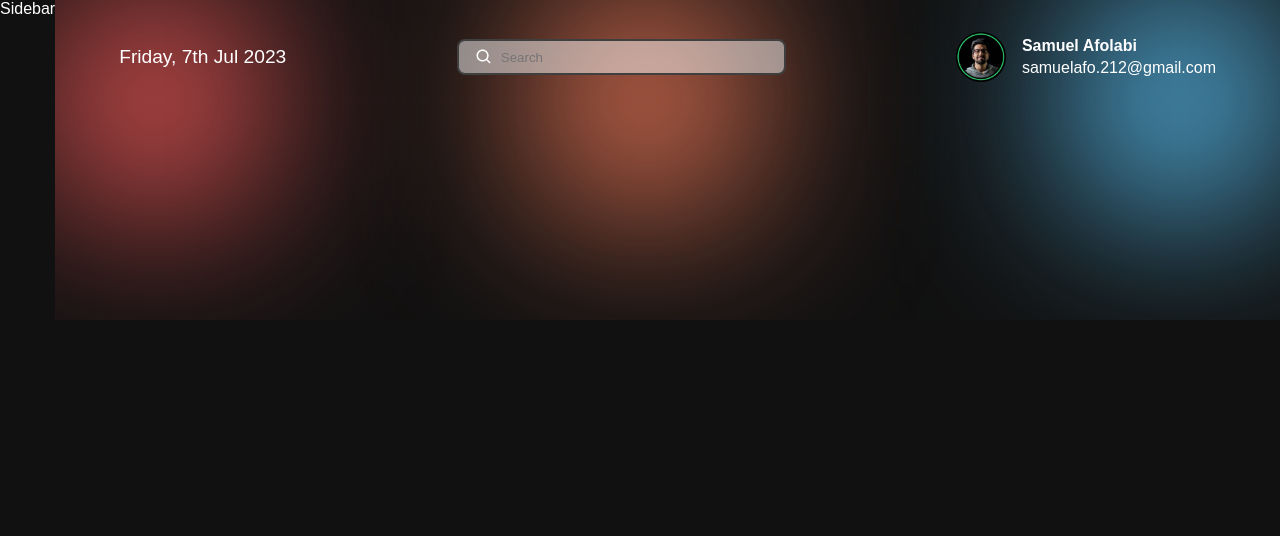
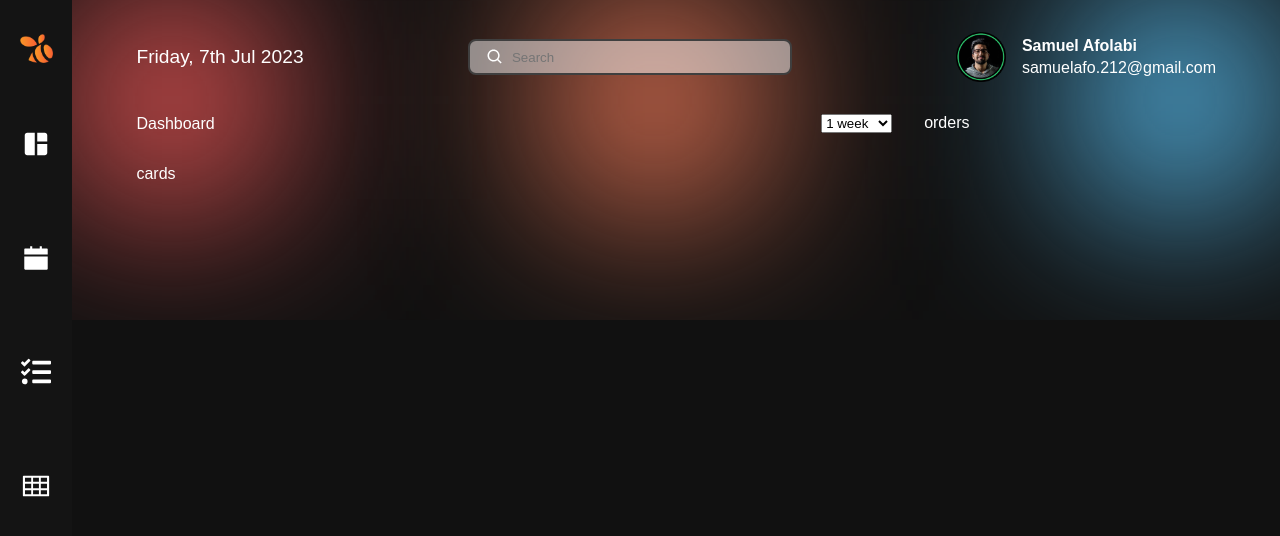
Before and after one commit to Sammy212/task-hive, a React (Vite) app: page /dasboard in a window 1280 px wide. Shown: the top 536 px of the page. Built offline with nearby package versions, Linux system fonts and the light colour scheme.

Commit message:
added dashboard layout

```diff
--- a/src/components/Layout/Layout.jsx
+++ b/src/components/Layout/Layout.jsx
@@ -1,11 +1,19 @@
 import moment from "moment/moment";
 import css from "./Layout.module.css";
 import { BiSearch } from "react-icons/bi";
+import Sidebar from "../Sidebar/Sidebar";
+import { Navigate, Outlet, useLocation } from "react-router-dom";
 
 const Layout = () => {
+    const { pathname } = useLocation()
+
   return (
     <div className={css.container}>
-        <div>Sidebar</div>
+        <Sidebar/>
+
+
+        {/* Make the dashboard as default Route */}
+        {pathname === "/" && <Navigate to="/dasboard"/>}
 
         <div className={css.dashboard}>
             <div className={css.topBaseGradients}>
@@ -15,7 +23,9 @@ const Layout = () => {
             </div>
 
             <div className={css.header}>
-                <span>{moment().format("dddd, Do MMM YYYY")}</span>
+                <span>
+                    {moment().format("dddd, Do MMM YYYY")}
+                </span>
 
                 <div className={css.searchBar}>
                     <BiSearch size={20}/>
@@ -32,6 +42,12 @@ const Layout = () => {
                     </div>
                 </div>
             </div>
+
+
+            <div className={css.content}>
+                <Outlet/>
+            </div>
+
         </div>
     </div>
   )
--- /dev/null
+++ b/src/components/Sidebar/Sidebar.jsx
@@ -0,0 +1,34 @@
+import css from "./Sidebar.module.css";
+import { NavLink } from "react-router-dom";
+
+import { MdSpaceDashboard } from "react-icons/md";
+import { AiFillCalendar, AiOutlineTable } from "react-icons/ai";
+import { FaTasks } from "react-icons/fa";
+
+const Sidebar = () => {
+  return (
+    <div className={css.container}>
+        <img src="./logo.png" alt="logo" className={css.logo} />
+
+        <div className={css.menu}>
+            <NavLink to="dashboard" className={css.item} title={"Dashboard"}>
+                <MdSpaceDashboard size={30} />
+            </NavLink>
+
+            <NavLink to="calendar" className={css.item} title="Calendar" >
+                <AiFillCalendar size={30} />
+            </NavLink>
+
+            <NavLink to="board" className={css.item} title="Trello Board" >
+                <FaTasks size={30} />
+            </NavLink>
+
+            <NavLink to="users" className={css.item} title="Users" >
+                <AiOutlineTable size={30} />
+            </NavLink>
+        </div>
+    </div>
+  )
+}
+
+export default Sidebar
--- /dev/null
+++ b/src/components/Sidebar/Sidebar.module.css
@@ -0,0 +1,27 @@
+.container {
+    height: 100vh;
+    width: 6%;
+    max-width: 6rem;
+    display: flex;
+    flex-direction: column;
+    align-items: center;
+    padding: 2rem 0rem;
+    background: rgb(20, 20, 20);
+}
+
+.logo {
+    width: 45%;
+    max-width: 5rem;
+}
+
+.menu {
+    margin-top: 4rem;
+    display: flex;
+    flex-direction: column;
+    gap: 5rem;
+}
+
+.item>svg {
+    fill: white;
+    width: 3rem;
+}
--- a/src/pages/Dashboard/Dashboard.jsx
+++ b/src/pages/Dashboard/Dashboard.jsx
@@ -2,7 +2,36 @@ import css from "./Dashboard.module.css";
 
 const Dashboard = () => {
   return (
-    <div>Dashboard</div>
+    <div className={css.container}>
+
+
+        {/* Left Side*/}
+        <div className={css.dashboard}>
+
+            <div className={css.dashboardHead}>
+                <div className={css.head}>
+                    <span>Dashboard</span>
+
+                    <div className={css.durationButton}>
+                        <select name="" id="">
+                            <option value="">1 week</option>
+                            <option value="">1 Month</option>
+                            <option value="">1 Year</option>
+                        </select>
+                    </div>
+
+                </div>
+
+                <div className={css.cards}>
+                    cards
+                </div>
+            </div>
+        </div>
+
+        <div className={css.orders}>
+            orders
+        </div>
+    </div>
   )
 }
 
--- a/src/pages/Dashboard/Dashboard.module.css
+++ b/src/pages/Dashboard/Dashboard.module.css
@@ -0,0 +1,26 @@
+.container {
+    width: 100%;
+    max-width: 130rem;
+    padding: 0rem 4rem;
+    display: flex;
+    gap: 2rem;
+}
+
+.dashboard {
+    width: 70%;
+    display: subgrid;
+    flex-direction: column;
+    gap: 1rem;
+}
+
+.dashboardHead {
+    display: flex;
+    flex-direction: column;
+    gap: 2rem;
+}
+
+.dashboardHead>.head {
+    display: flex;
+    align-items: center;
+    justify-content: space-between;
+}
```
